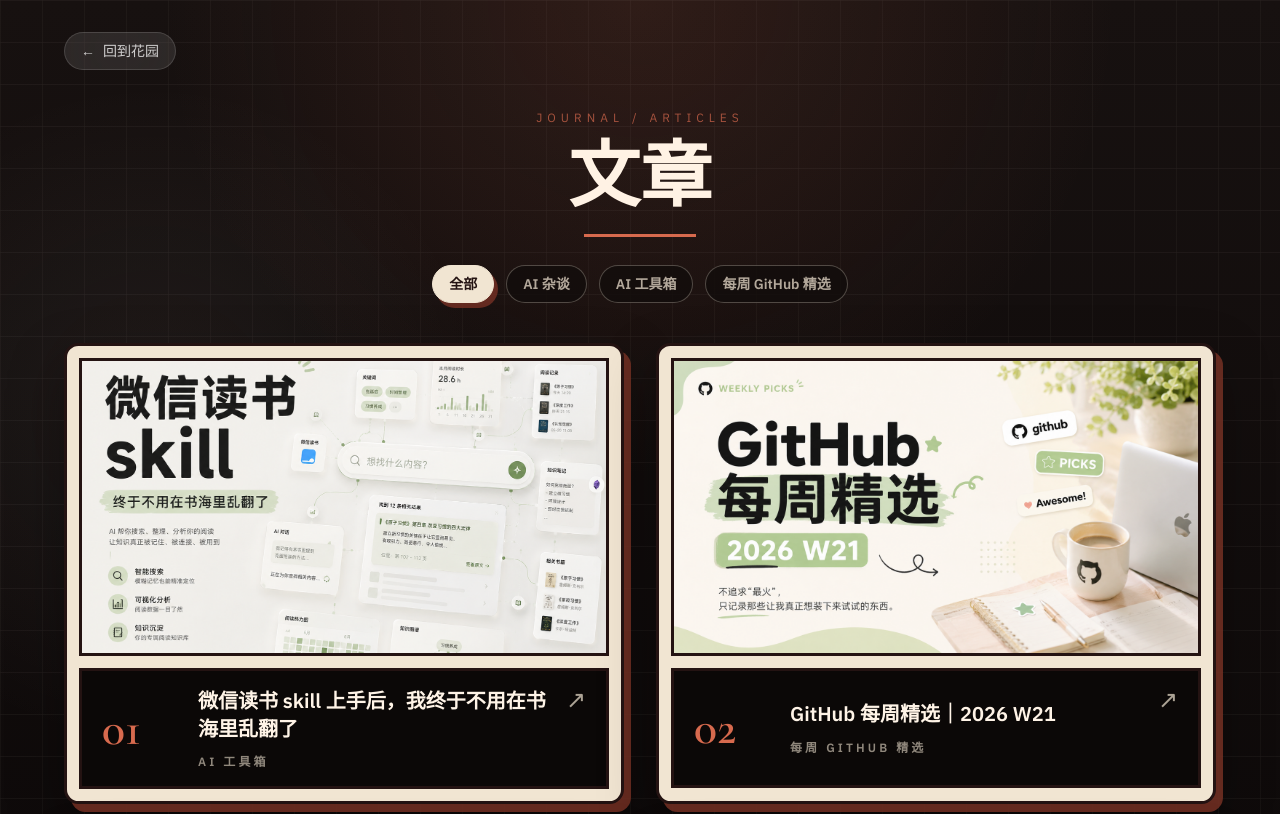
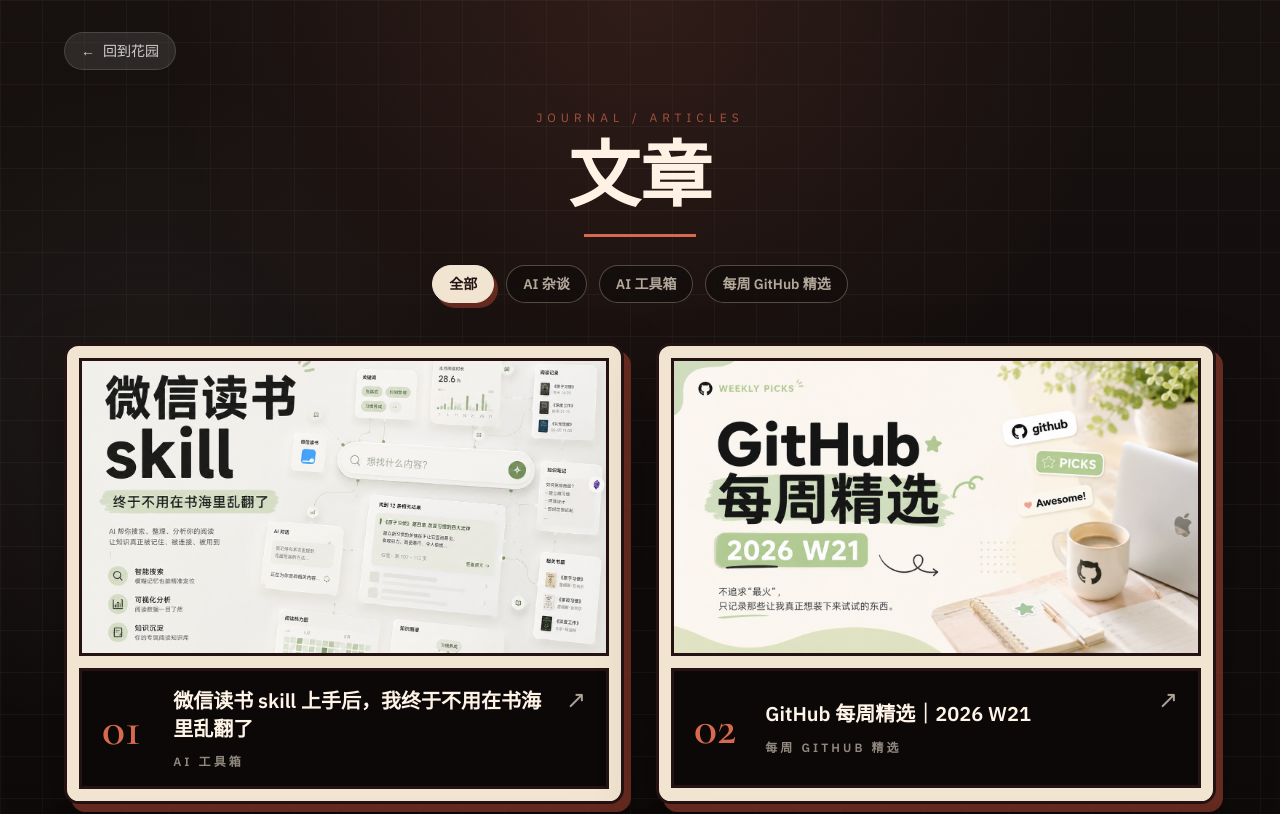
Before and after one commit to catteacher0515/Pingyu-s-Garden, a React (Vite) app: page /articles in a window 1280 px wide. Shown: the top 814 px of the page. Built offline with nearby package versions, Linux system fonts and the light colour scheme; a web font is replaced by a local one.

Commit message:
style: tighten article card footer spacing

```diff
--- a/src/components/Articles/ArticleCoverCard.tsx
+++ b/src/components/Articles/ArticleCoverCard.tsx
@@ -29,7 +29,7 @@
         />
       </div>
 
-      <div className="mt-3 grid min-h-28 grid-cols-[4.25rem_1fr_auto] items-center gap-4 border-[3px] border-[#241312] bg-[#0b0807] px-4 py-4 text-[#fff4e7] sm:min-h-30 sm:grid-cols-[5rem_1fr_auto] sm:px-5">
+      <div className="mt-3 grid min-h-28 grid-cols-[3.1rem_1fr_auto] items-center gap-2 border-[3px] border-[#241312] bg-[#0b0807] px-4 py-4 text-[#fff4e7] sm:min-h-30 sm:grid-cols-[3.7rem_1fr_auto] sm:gap-3 sm:px-5">
         <span className="font-display text-4xl font-semibold leading-none text-[#d76a4e] sm:text-5xl">
           {articleNumber}
         </span>
```
